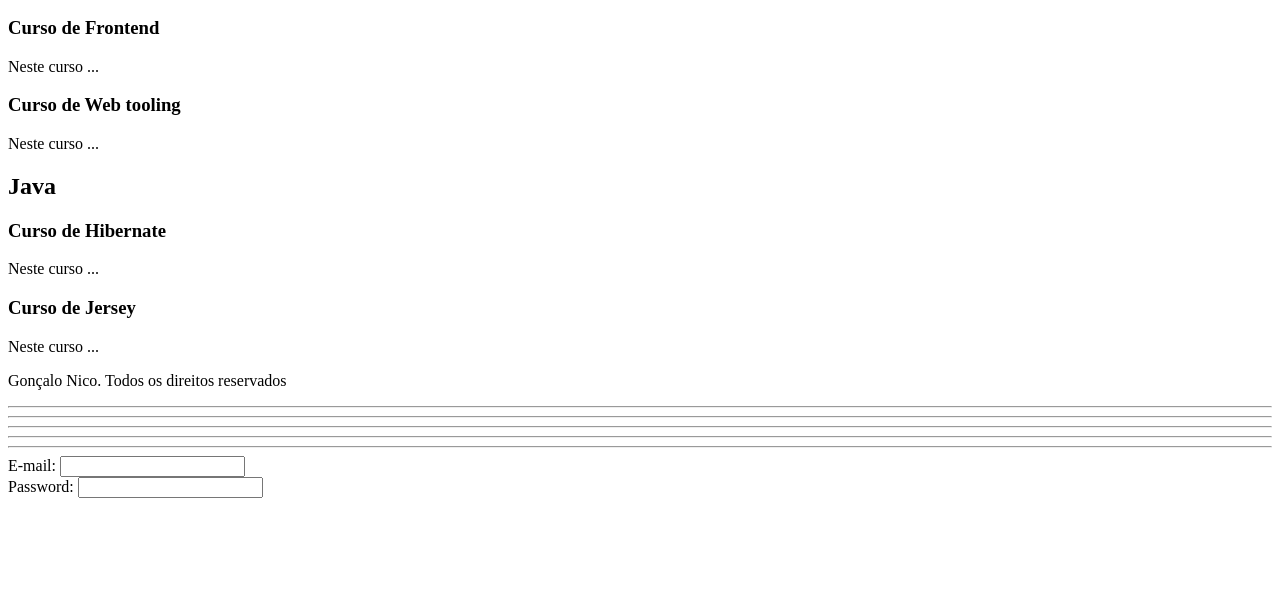
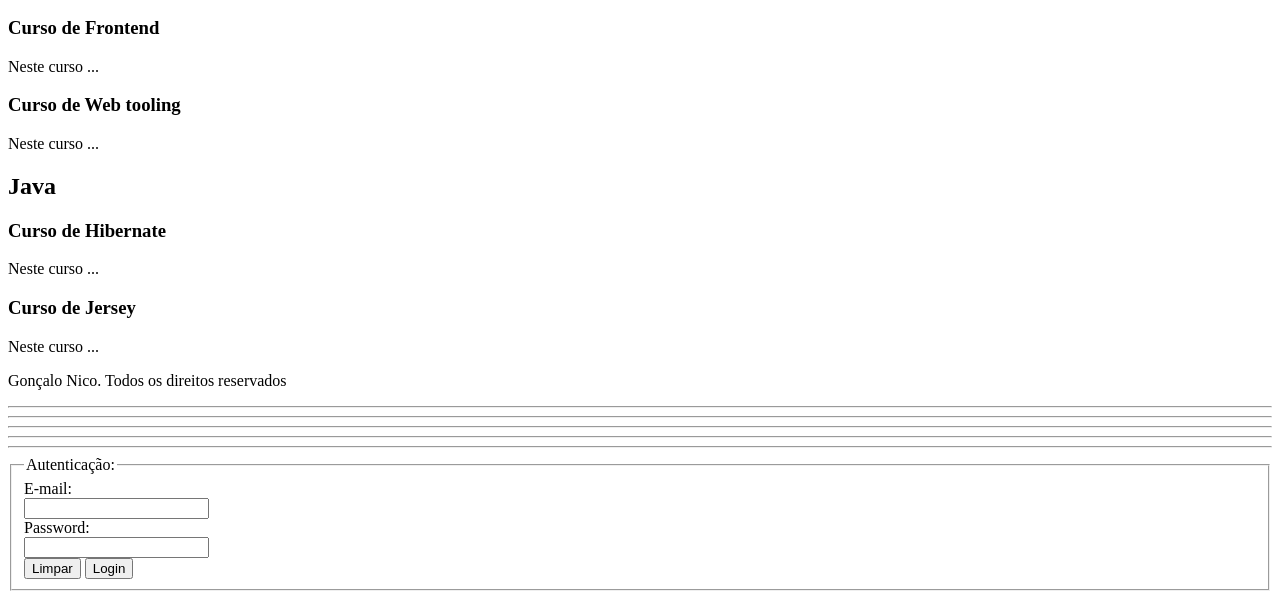
Before and after one commit to GANS15092020/WebConference, a plain HTML site: page index.html in a window 1280 px wide. Shown: the part 614-1213 px from the top of the page. Before the commit the page ends 1120 px from the top, so only its background shows below. Drawn offline with Linux system fonts and the light colour scheme.

Commit message:
formulário final

```diff
--- a/index.html
+++ b/index.html
@@ -46,12 +46,15 @@
 
         <hr><hr><hr><hr><hr>
 
-        <form>
-            <label for="myEmail">E-mail:</label>
+        <fieldset>
+            <legend>Autenticação:</legend>
+            <label for="myEmail">E-mail:</label><br>
             <input id="myEmail" type="email"><br>
-            <label for="myPassword">Password:</label>
-            <input id="myPassword" type="password">
-        </form>
+            <label for="myPassword">Password:</label><br>
+            <input id="~myPassword" type="password"><br>
+            <input type="reset" value="Limpar">
+            <input type="submit" value="Login">
+        </fieldset>
 
     </body>
 
```
